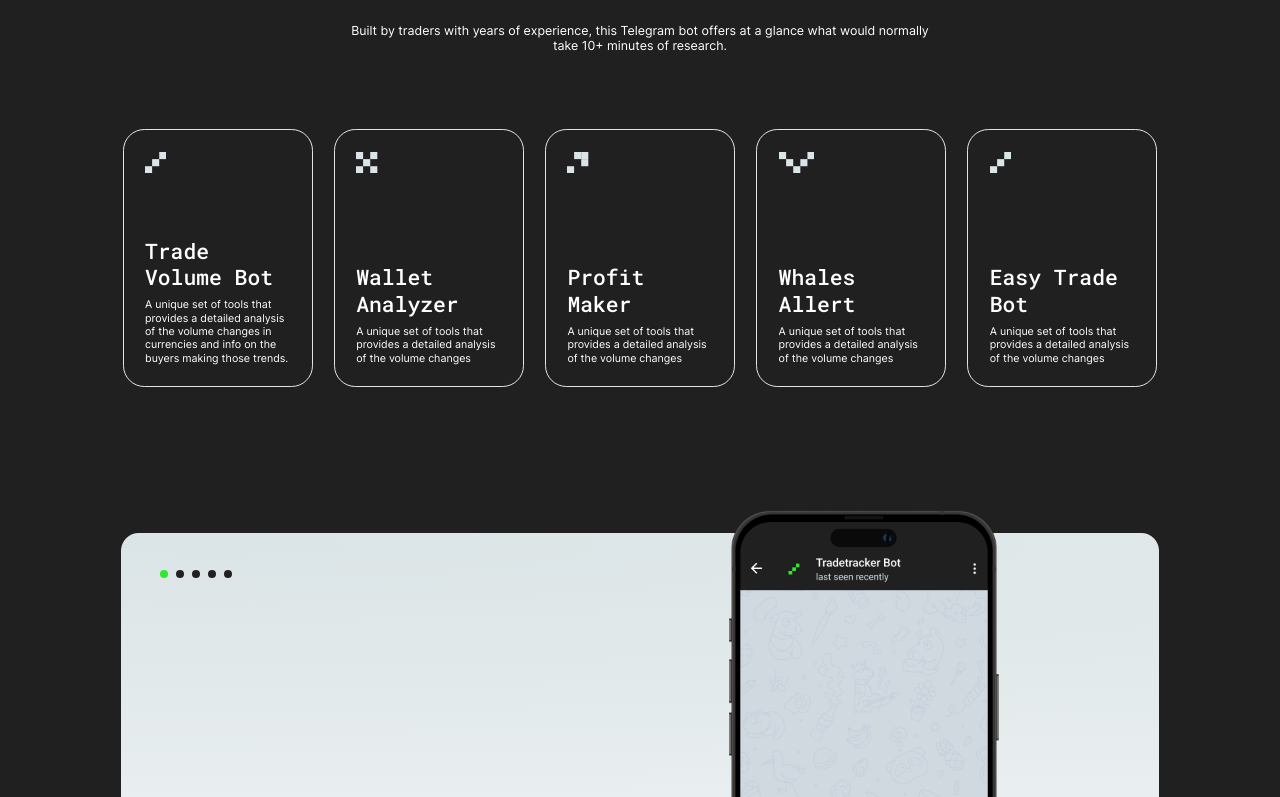
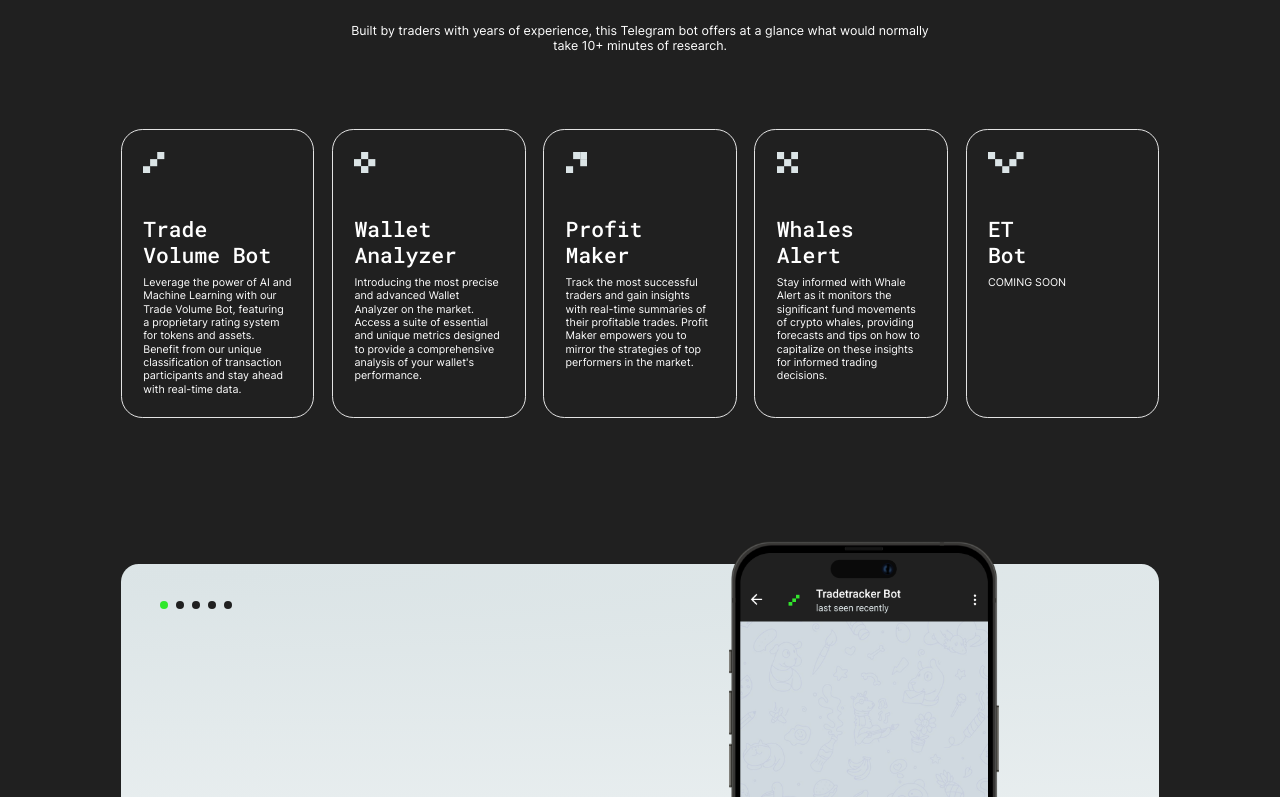
Before and after one commit to nigel-riss/trade-tracker-landing, a Next.js app: page / in a window 1280 px wide. Shown: the part 723-1520 px from the top of the page. Built offline with nearby package versions, Linux system fonts and the light colour scheme.

Commit message:
feat: wip: update BotCard styles

```diff
--- a/src/components/BotCard.tsx
+++ b/src/components/BotCard.tsx
@@ -1,4 +1,5 @@
 import styles from '@/styles/BotCard.module.scss';
+import { clsx } from 'clsx';
 import Link from 'next/link';
 
 
@@ -8,6 +9,7 @@ interface BotCardProps {
   subtitle: string,
   iconHeight: number,
   iconWidth: number,
+  isComingSoon: boolean,
 }
 
 export default function BotCard(props: BotCardProps) {
@@ -17,12 +19,16 @@ export default function BotCard(props: BotCardProps) {
     subtitle,
     iconHeight,
     iconWidth,
+    isComingSoon = false,
   } = props;
 
   return (
     <article className={styles.card}>
       <Link
-        className={styles.link}
+        className={clsx({
+          [styles.link]: true,
+          [styles.comingSoon]: isComingSoon,
+        })}
         href={`#${botID}`}
       >
         <svg
--- a/src/components/ProductSprites.tsx
+++ b/src/components/ProductSprites.tsx
@@ -2,13 +2,28 @@ export default function ProductsSprites() {
   return (
     <svg>
       <defs>
-        <g id="bot1-icon">
+        <g id="trade-volume-bot-icon">
           <rect y="16" width="8" height="8" />
           <rect x="8" y="8" width="8" height="8" />
           <rect x="16" width="8" height="8" />
         </g>
 
-        <g id="bot2-icon">
+        <g id="wallet-analyzer-icon">
+          <path d="M0 10H10V20H0V10Z" />
+          <rect x="20" y="10" width="10" height="10" />
+          <rect x="10" y="20" width="10" height="10" />
+          <rect x="10" y="20" width="10" height="10" />
+          <rect x="10" width="10" height="10" />
+        </g>
+
+        <g id="profit-maker-icon">
+          <rect y="16" width="8" height="8" />
+          <rect x="16" width="8" height="8" />
+          <rect x="16" y="8" width="8" height="8" />
+          <rect x="8" width="8" height="8" />
+        </g>
+
+        <g id="whales-alert-icon">
           <rect y="16" width="8" height="8" />
           <rect x="8" y="8" width="8" height="8" />
           <rect x="16" y="16" width="8" height="8" />
@@ -16,26 +31,13 @@ export default function ProductsSprites() {
           <rect x="16" width="8" height="8" />
         </g>
 
-        <g id="bot3-icon">
-          <rect y="16" width="8" height="8" />
-          <rect x="16" width="8" height="8" />
-          <rect x="16" y="8" width="8" height="8" />
-          <rect x="8" width="8" height="8" />
-        </g>
-
-        <g id="bot4-icon">
+        <g id="easy-trade-icon">
           <rect x="16" y="16" width="8" height="8" />
           <rect x="8" y="8" width="8" height="8" />
           <rect width="8" height="8" />
           <rect x="24" y="8" width="8" height="8" />
           <rect x="32" width="8" height="8" />
         </g>
-
-        <g id="bot5-icon">
-          <rect y="16" width="8" height="8" />
-          <rect x="8" y="8" width="8" height="8" />
-          <rect x="16" width="8" height="8" />
-        </g>
       </defs>
     </svg>
   );
--- a/src/components/ProductsSection.tsx
+++ b/src/components/ProductsSection.tsx
@@ -37,6 +37,7 @@ export default function ProductsSection(props: ProductsSectionProps) {
             title,
             subtitle,
             icon,
+            isComingSoon,
           } = product;
 
           return (
@@ -47,6 +48,7 @@ export default function ProductsSection(props: ProductsSectionProps) {
               subtitle={subtitle}
               iconHeight={icon.height}
               iconWidth={icon.width}
+              isComingSoon
             />
           );
         })}
--- a/src/data/products.ts
+++ b/src/data/products.ts
@@ -12,6 +12,7 @@ interface Product {
   id: string;
   title: string;
   subtitle: string;
+  isComingSoon?: boolean;
   href: string;
   icon: {
     height: number;
@@ -25,9 +26,10 @@ interface Product {
 
 const products: Product[] = [
   {
-    id: 'bot1',
-    title: 'Trade Volume Bot',
-    subtitle: 'A unique set of tools that provides a detailed analysis of the volume changes in currencies and info on the buyers making those trends.',
+    id: 'trade-volume-bot',
+    title: `Trade
+      Volume Bot`,
+    subtitle: 'Leverage the power of AI and Machine Learning with our Trade Volume Bot, featuring a proprietary rating system for tokens and assets. Benefit from our unique classification of transaction participants and stay ahead with real-time data.',
     href: '#',
     icon: {
       height: 24,
@@ -72,13 +74,14 @@ const products: Product[] = [
     ],
   },
   {
-    id: 'bot2',
-    title: 'Wallet Analyzer',
-    subtitle: 'A unique set of tools that provides a detailed analysis of the volume changes',
+    id: 'wallet-analyzer',
+    title: `Wallet
+      Analyzer`,
+    subtitle: 'Introducing the most precise and advanced Wallet Analyzer on the market. Access a suite of essential and unique metrics designed to provide a comprehensive analysis of your wallet\'s performance.',
     href: '#',
     icon: {
-      height: 24,
-      width: 24,
+      height: 30,
+      width: 30,
     },
     price: 99,
     proPrice: 249,
@@ -112,9 +115,10 @@ const products: Product[] = [
     ],
   },
   {
-    id: 'bot3',
-    title: 'Profit Maker',
-    subtitle: 'A unique set of tools that provides a detailed analysis of the volume changes',
+    id: 'profit-maker',
+    title: `Profit
+      Maker`,
+    subtitle: 'Track the most successful traders and gain insights with real-time summaries of their profitable trades. Profit Maker empowers you to mirror the strategies of top performers in the market.',
     href: '#',
     icon: {
       height: 24,
@@ -143,13 +147,14 @@ const products: Product[] = [
     ],
   },
   {
-    id: 'bot4',
-    title: 'Whales Allert',
-    subtitle: 'A unique set of tools that provides a detailed analysis of the volume changes',
+    id: 'whales-alert',
+    title: `Whales
+      Alert`,
+    subtitle: 'Stay informed with Whale Alert as it monitors the significant fund movements of crypto whales, providing forecasts and tips on how to capitalize on these insights for informed trading decisions.',
     href: '#',
     icon: {
       height: 24,
-      width: 40,
+      width: 24,
     },
     price: 0,
     features: [
@@ -174,13 +179,15 @@ const products: Product[] = [
     ],
   },
   {
-    id: 'bot5',
-    title: 'Easy Trade Bot',
-    subtitle: 'A unique set of tools that provides a detailed analysis of the volume changes',
+    id: 'easy-trade',
+    title: `ET
+      Bot`,
+    subtitle: 'COMING SOON',
+    isComingSoon: true,
     href: '#',
     icon: {
       height: 24,
-      width: 24,
+      width: 40,
     },
     price: 0,
     features: [
--- a/src/styles/BotCard.module.scss
+++ b/src/styles/BotCard.module.scss
@@ -3,10 +3,7 @@
 
 .card {
   // box model
-  flex-basis: calc(50% - 0.625rem);
-  flex-grow: 0;
-  flex-shrink: 0;
-  height: 18.125rem;
+  margin-top: 1.5rem;
   padding: 1.5rem;
 
   // border
@@ -15,26 +12,28 @@
 
   @include atTablet {
     // box model
-    height: 16rem;
-    flex-basis: calc(100% / 3 - 1rem);
+    // height: 16rem;
+    flex-basis: calc(100% / 2 - 0.625rem);
     flex-grow: 0;
+    flex-shrink: 0;
+    margin-top: 0;
+    grid-column: span 2;
   }
 
   @include atDesktopS {
     // box model
-    height: 18.125rem;
     flex-basis: calc(100% / 5 - 1.25rem);
+    grid-column: span 1;
   }
 }
 
-.card:last-of-type {
+.card:last-child:nth-child(2n - 1) {
   // box model
-  height: auto;
-  flex-grow: 10;
+  grid-column-end: 4;
 
-  @include atTablet {
+  @include atDesktopS {
     // box model
-    flex-grow: 0;
+    grid-column-end: auto;
   }
 }
 
@@ -43,7 +42,7 @@
   display: flex;
   flex-direction: column;
   align-items: flex-start;
-  justify-content: space-between;
+  // justify-content: space-between;
   height: 100%;
 
   // typography
@@ -63,7 +62,7 @@
 
 .caption {
   // box model
-  margin-top: 0.875rem;
+  margin-top: 3rem;
 }
 
 .title {
@@ -71,6 +70,11 @@
   font-family: var(--titleFont);
   font-size: 1.125rem;
   font-weight: 500;
+
+  @include atTablet {
+    // typography
+    white-space: pre-line;
+  }
 
   @include atDesktopS {
     // typography
@@ -80,14 +84,10 @@
 
 .subtitle {
   // box model
-  display: -webkit-box;
   margin-top: 0.5rem;
-  max-height: 6.5rem;
-  -webkit-box-orient: vertical;
 
   // typography
   font-size: 0.75rem;
-  -webkit-line-clamp: 7;
 
   // visual
   overflow: hidden;
@@ -117,3 +117,7 @@
     transition: all 0.25s ease-out;
   }
 }
+
+.isComingSoon {
+
+}
--- a/src/styles/Header.module.scss
+++ b/src/styles/Header.module.scss
@@ -149,7 +149,7 @@
 .back {
   // positioning
   position: absolute;
-  top: -0.125rem;
+  top: -1rem;
   left: 0;
   right: 0;
   bottom: -0.125rem;
--- a/src/styles/ProductsSection.module.scss
+++ b/src/styles/ProductsSection.module.scss
@@ -38,20 +38,24 @@
 
 .content {
   // box model
-  display: flex;
-  flex-wrap: wrap;
-  justify-content: space-between;
-  gap: 1.25rem;
   margin-top: 4.5rem;
 
   @include atTablet {
     // box model
+    display: flex;
+    flex-wrap: wrap;
     justify-content: center;
-    gap: 1.5rem;
+    gap: 1.25rem;
+
+    display: grid;
+    grid-template-columns: repeat(4, 1fr);
+    grid-auto-rows: 1fr ;
   }
 
   @include atDesktopS {
     // box model
+    grid-template-columns: repeat(5, 1fr);
+    justify-content: space-between;
     width: var(--dWidth);
     margin: 0 auto;
     margin-top: 4.5rem;
```
